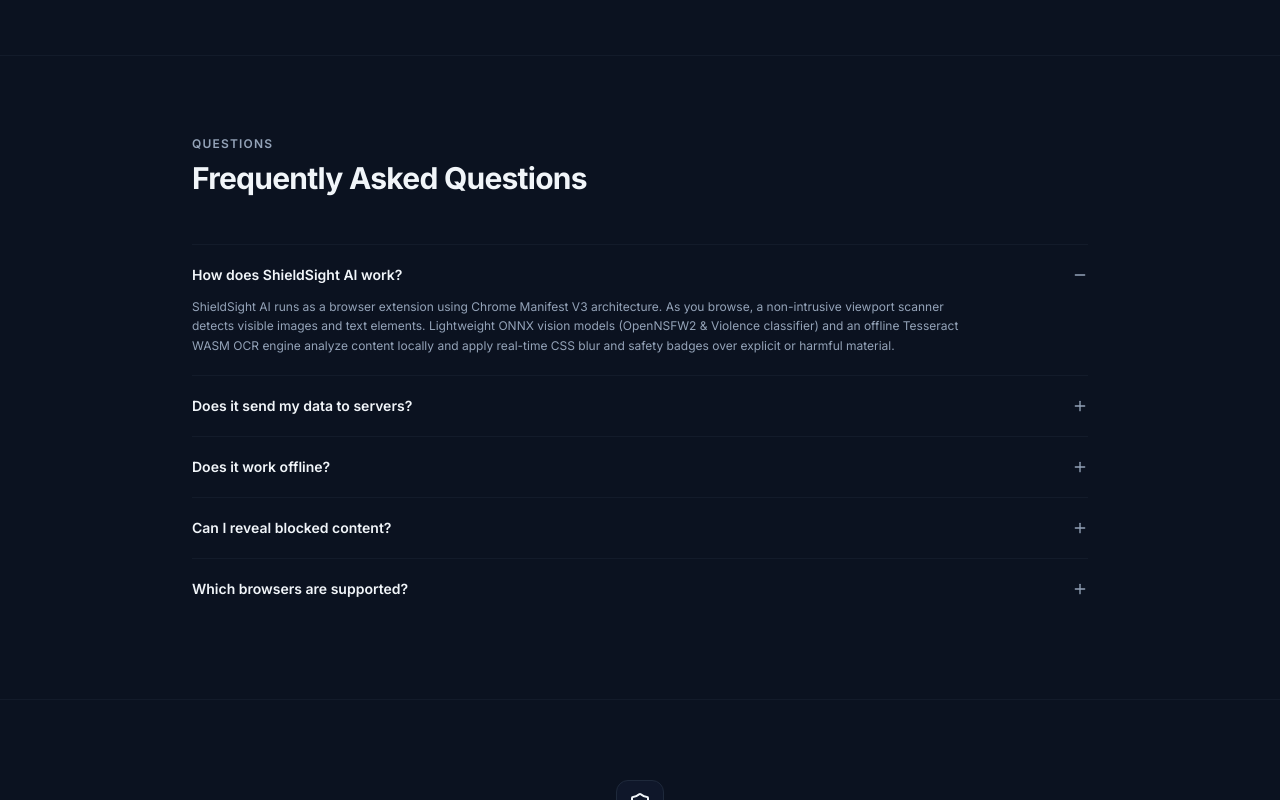
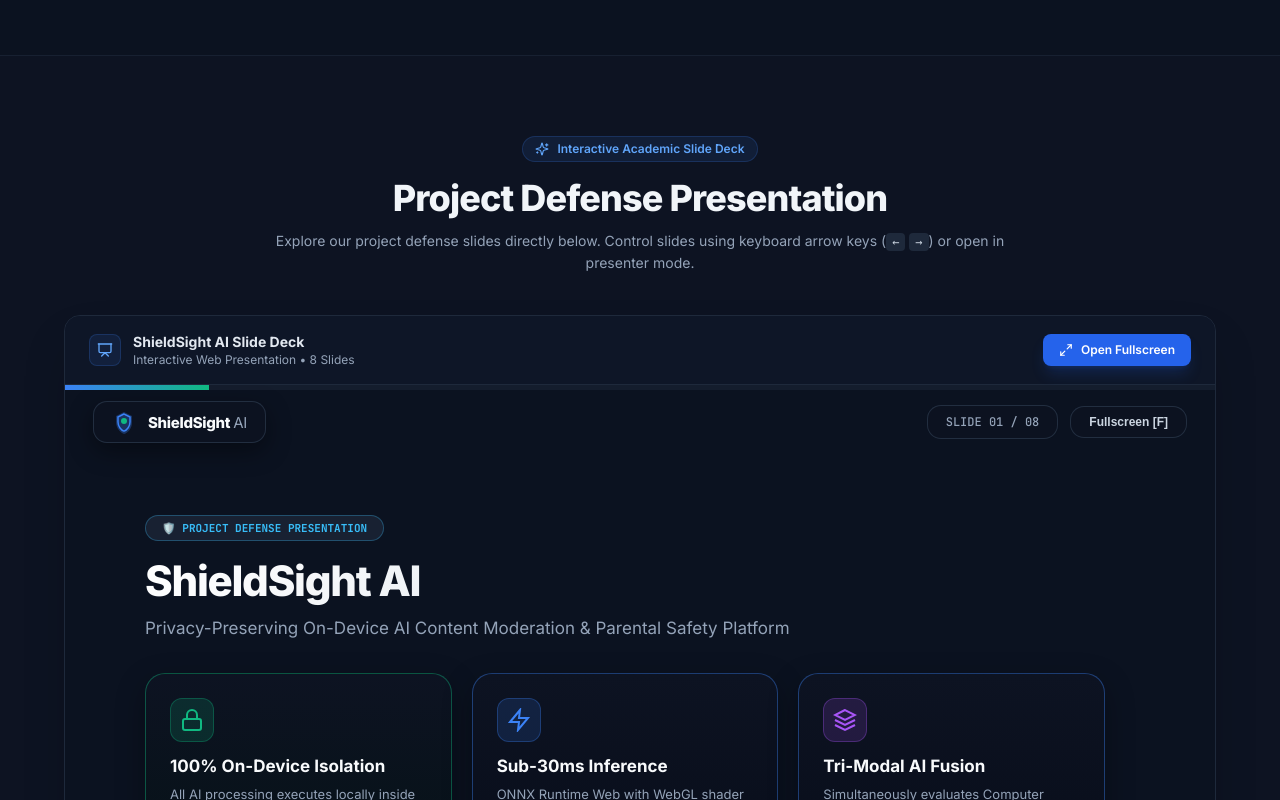
Before and after one commit to harshit-911/ShieldSight.ai, a Next.js app in the folder website/: page / in a window 1280 px wide. Shown: the part 1220-2020 px from the top of the page. Built offline with nearby package versions, Linux system fonts and the light colour scheme; no server answers.

Commit message:
feat: embed interactive presentation slide deck directly on website homepage with full-screen controls and navbar link

```diff
--- a/website/app/page.tsx
+++ b/website/app/page.tsx
@@ -2,6 +2,7 @@
 import { Hero } from '../components/Hero';
 import { Features } from '../components/Features';
 import { PrivacyFirst } from '../components/PrivacyFirst';
+import { PresentationEmbed } from '../components/PresentationEmbed';
 import { FAQ } from '../components/FAQ';
 import { DownloadSection } from '../components/DownloadSection';
 import { Footer } from '../components/Footer';
@@ -13,6 +14,7 @@
       <Hero />
       <Features />
       <PrivacyFirst />
+      <PresentationEmbed />
       <FAQ />
       <DownloadSection />
       <Footer />
--- a/website/components/Navbar.tsx
+++ b/website/components/Navbar.tsx
@@ -44,6 +44,9 @@
             </Link>
             <Link href="/#privacy" className="text-xs text-slate-400 hover:text-slate-100 transition-colors">
               Privacy
+            </Link>
+            <Link href="/#presentation" className="text-xs text-slate-400 hover:text-slate-100 transition-colors">
+              Presentation
             </Link>
             <Link href="/install" className="text-xs text-slate-400 hover:text-slate-100 transition-colors">
               Install
--- /dev/null
+++ b/website/components/PresentationEmbed.tsx
@@ -0,0 +1,61 @@
+'use client';
+
+import { Presentation, Maximize2, Sparkles } from 'lucide-react';
+
+export function PresentationEmbed() {
+  return (
+    <section id="presentation" className="py-20 px-4 sm:px-6 lg:px-8 bg-[#0D1322] border-t border-slate-800/60 relative">
+      <div className="max-w-6xl mx-auto">
+        <div className="text-center max-w-3xl mx-auto mb-10">
+          <div className="inline-flex items-center gap-2 px-3 py-1 rounded-full bg-blue-500/10 border border-blue-500/20 text-blue-400 text-xs font-semibold mb-4">
+            <Sparkles className="w-3.5 h-3.5" /> Interactive Academic Slide Deck
+          </div>
+
+          <h2 className="text-3xl sm:text-4xl font-extrabold text-slate-100 tracking-tight mb-3">
+            Project Defense Presentation
+          </h2>
+          <p className="text-sm text-slate-400 leading-relaxed">
+            Explore our project defense slides directly below. Control slides using keyboard arrow keys (<kbd className="px-1.5 py-0.5 bg-slate-800 rounded text-slate-300 font-mono text-xs">←</kbd> <kbd className="px-1.5 py-0.5 bg-slate-800 rounded text-slate-300 font-mono text-xs">→</kbd>) or open in presenter mode.
+          </p>
+        </div>
+
+        {/* Presentation Container Card */}
+        <div className="bg-[#0B1220] border border-slate-800 rounded-2xl overflow-hidden shadow-2xl">
+          {/* Embed Header Bar */}
+          <div className="flex items-center justify-between px-6 py-4 bg-slate-900/80 border-b border-slate-800">
+            <div className="flex items-center gap-3">
+              <div className="w-8 h-8 rounded-lg bg-blue-500/10 border border-blue-500/20 flex items-center justify-center text-blue-400">
+                <Presentation className="w-4 h-4" />
+              </div>
+              <div>
+                <h3 className="text-sm font-bold text-slate-200">ShieldSight AI Slide Deck</h3>
+                <p className="text-xs text-slate-400">Interactive Web Presentation • 8 Slides</p>
+              </div>
+            </div>
+
+            <div className="flex items-center gap-3">
+              <a
+                href="/presentation.html"
+                target="_blank"
+                rel="noopener noreferrer"
+                className="inline-flex items-center gap-2 px-4 py-2 rounded-lg bg-blue-600 hover:bg-blue-500 text-white text-xs font-semibold transition-all shadow-lg shadow-blue-600/20"
+              >
+                <Maximize2 className="w-3.5 h-3.5" /> Open Fullscreen
+              </a>
+            </div>
+          </div>
+
+          {/* Embedded Iframe */}
+          <div className="relative w-full h-[550px] sm:h-[650px] bg-[#0B1220]">
+            <iframe
+              src="/presentation.html"
+              title="ShieldSight AI Project Presentation"
+              className="w-full h-full border-0"
+              allow="fullscreen"
+            />
+          </div>
+        </div>
+      </div>
+    </section>
+  );
+}
```
